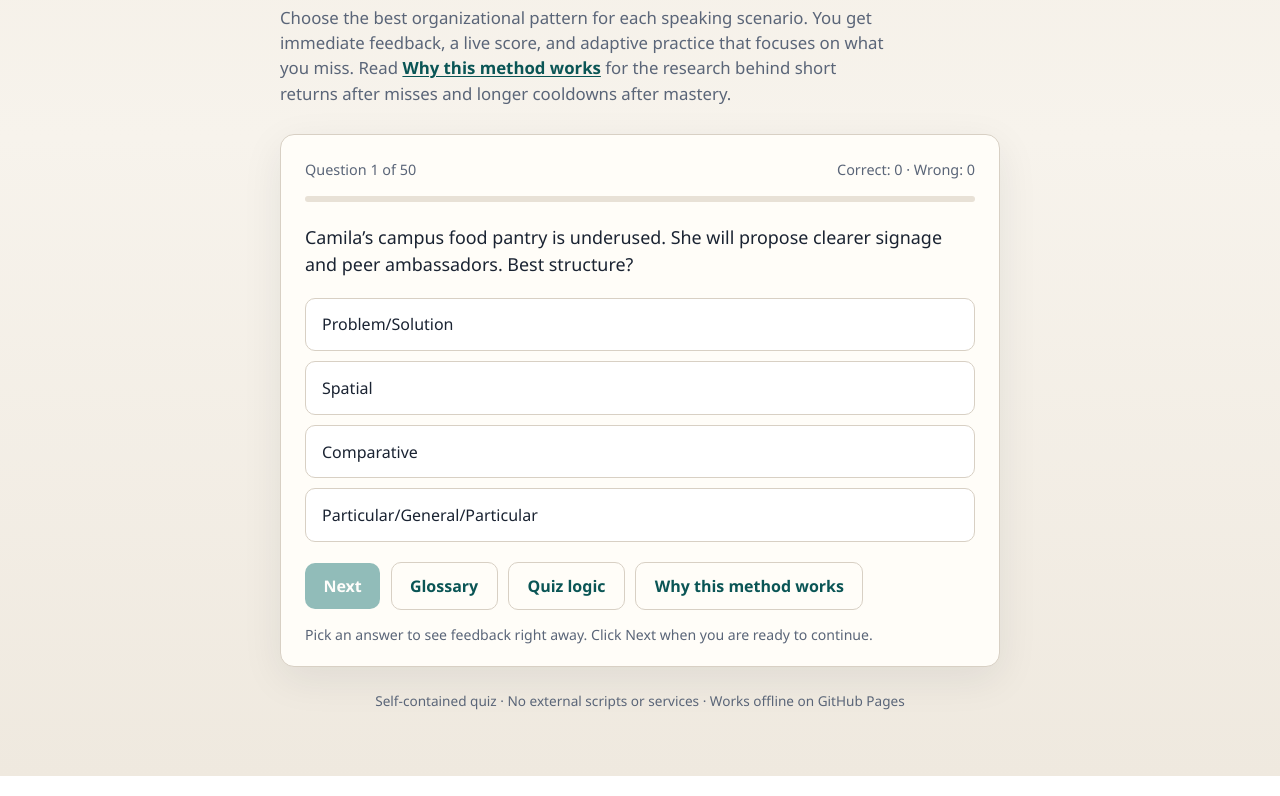
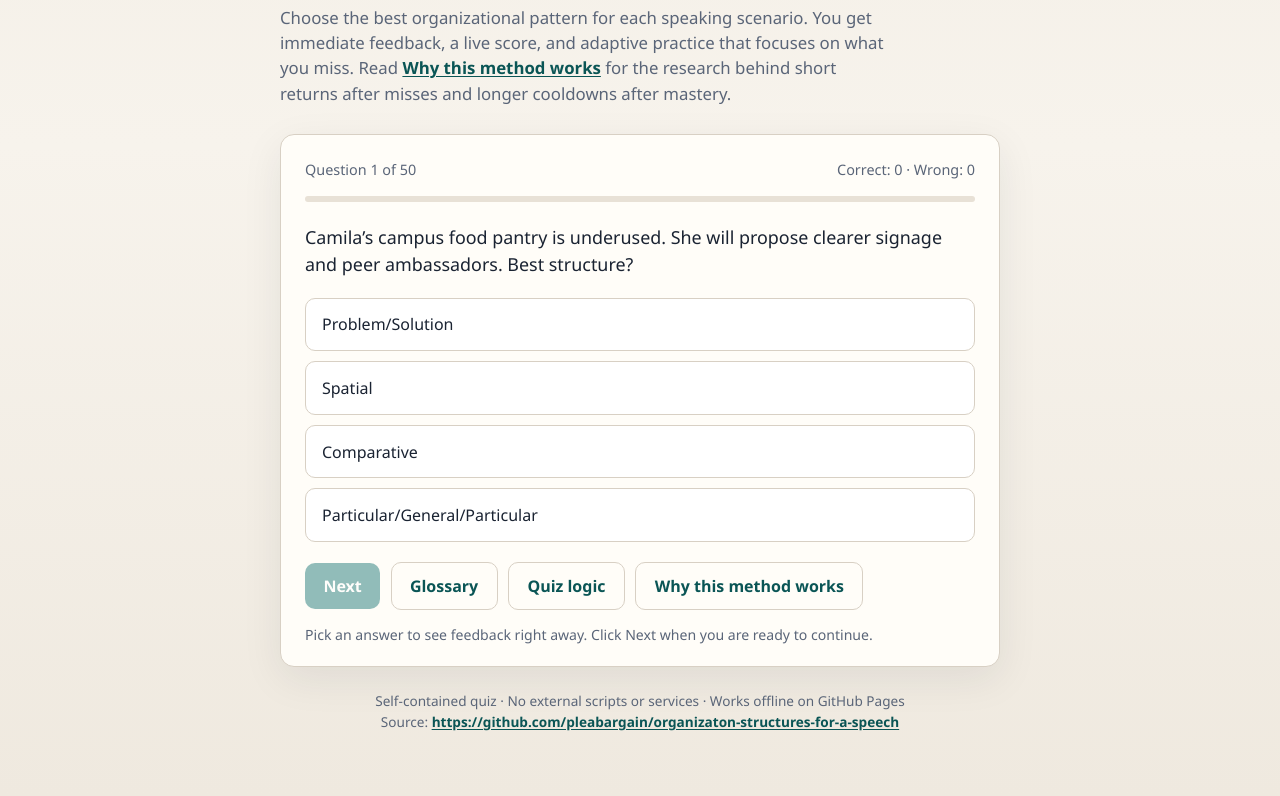
Before and after one commit to pleabargain/organizaton-structures-for-a-speech, a plain HTML site: page index.html in a window 1280 px wide. Shown: the part 288-1084 px from the top of the page. Drawn offline with Linux system fonts and the light colour scheme.

Commit message:
Enhance footer in index.html with source link and styling for links; update README.md to include repository and GitHub Pages URL.

```diff
--- a/index.html
+++ b/index.html
@@ -420,6 +420,17 @@
       text-align: center;
     }
 
+    footer.note a {
+      color: var(--accent-dark);
+      font-weight: 700;
+      text-decoration: underline;
+      text-underline-offset: 2px;
+    }
+
+    footer.note a:hover {
+      color: var(--accent);
+    }
+
     /* Sticky glossary access */
     .glossary-bar {
       position: sticky;
@@ -878,7 +889,11 @@
       </div>
     </section>
 
-    <footer class="note">Self-contained quiz · No external scripts or services · Works offline on GitHub Pages</footer>
+    <footer class="note">
+      Self-contained quiz · No external scripts or services · Works offline on GitHub Pages<br />
+      Source:
+      <a href="https://github.com/pleabargain/organizaton-structures-for-a-speech" target="_blank" rel="noopener noreferrer">https://github.com/pleabargain/organizaton-structures-for-a-speech</a>
+    </footer>
   </div>
 
   <script>
```
Also changed, not shown: 2 other files.
